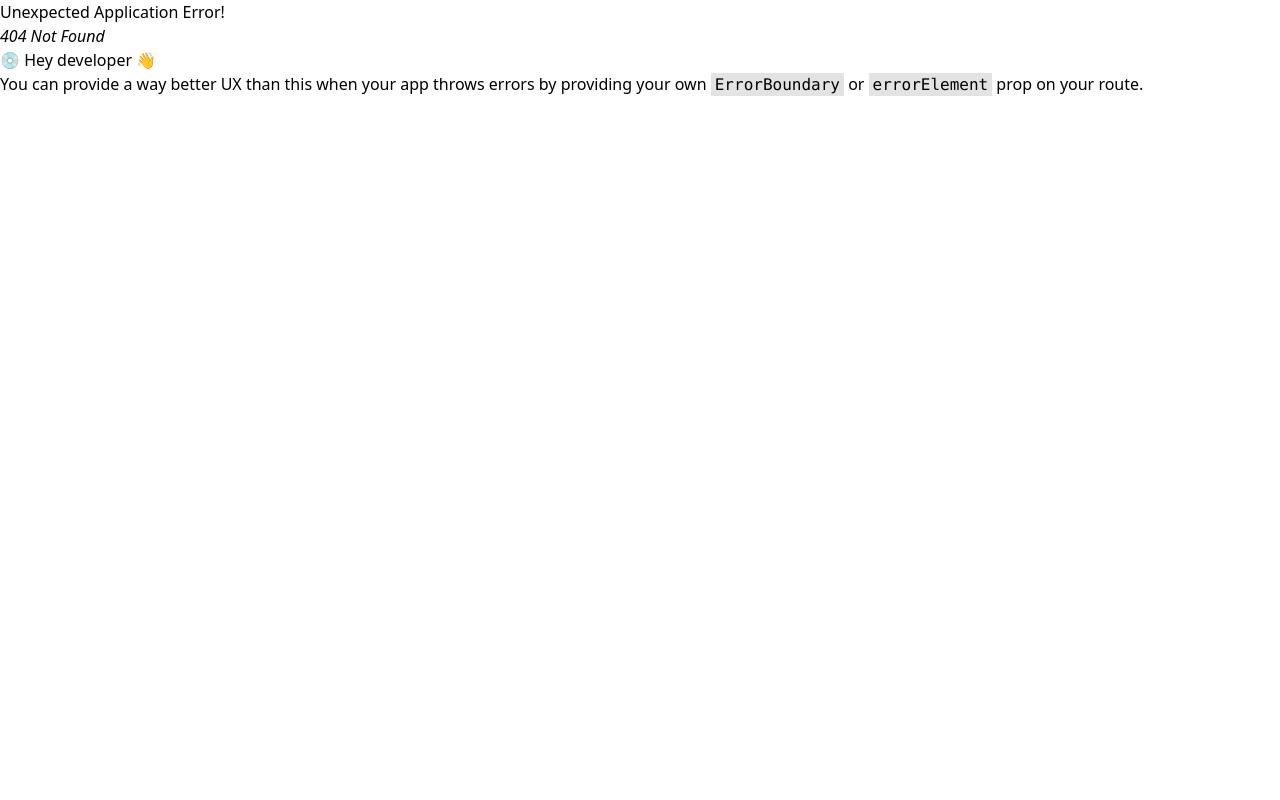
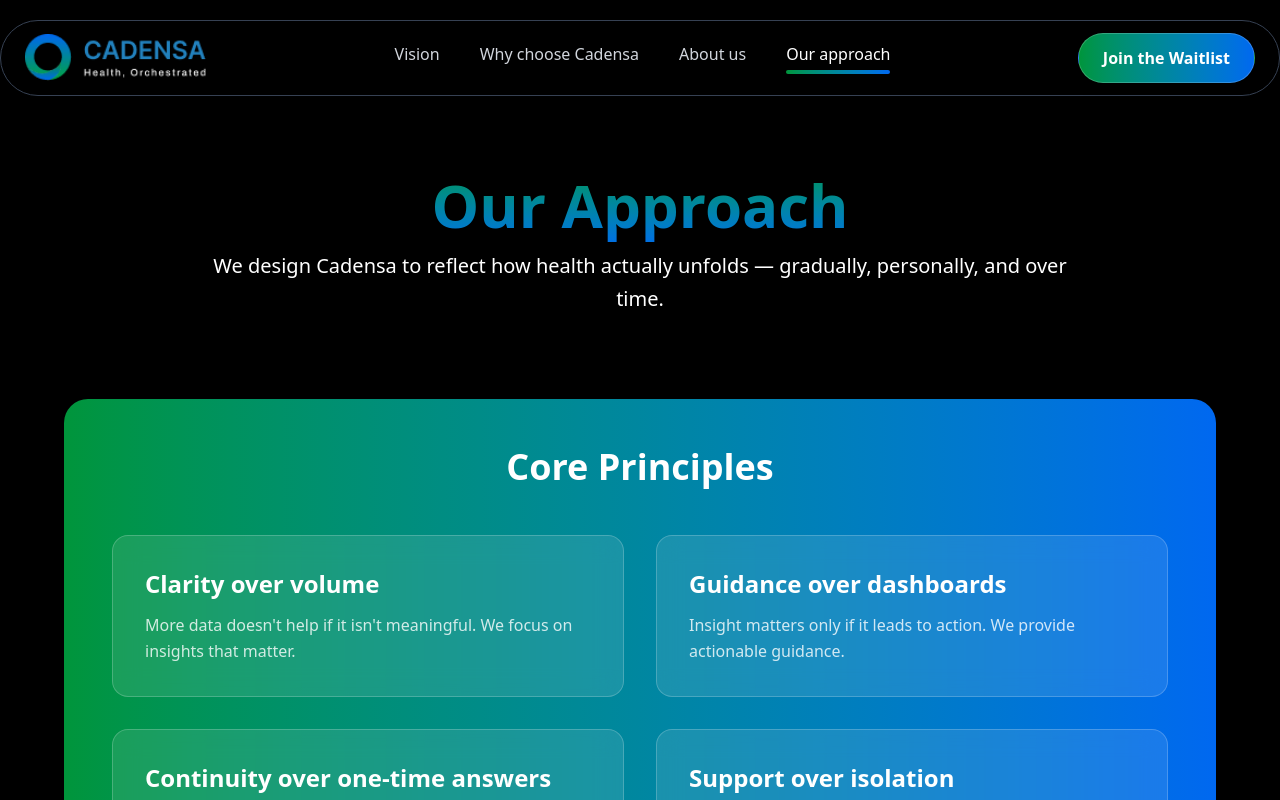
Before and after one commit to MohammedRasif/Tarakhpatel, a React (Vite) app: page /our_approach in a window 1280 px wide. Before the commit this address had no page. Shown: the top 800 px of the page. Built offline with nearby package versions, Linux system fonts and the light colour scheme.

Commit message:
add someting

```diff
--- a/src/component/Navbar/Navbar.jsx
+++ b/src/component/Navbar/Navbar.jsx
@@ -115,6 +115,27 @@ const Navbar = () => {
               </>
             )}
           </NavLink>
+          <NavLink
+            to="/our_approach"
+            className={({ isActive }) =>
+              `relative font-medium transition-all duration-300 hover:text-white pb-2 ${
+                isActive ? "text-white" : ""
+              }`
+            }
+          >
+            {({ isActive }) => (
+              <>
+                Our approach
+                <span
+                  className={`absolute bottom-0 left-0 w-full h-1 bg-gradient-to-r from-[#00953B] to-[#0068F0] rounded-full transition-all duration-500 ease-out ${
+                    isActive
+                      ? "scale-x-100 opacity-100"
+                      : "scale-x-0 opacity-0 hover:scale-x-100 hover:opacity-100"
+                  }`}
+                />
+              </>
+            )}
+          </NavLink>
         </div>
 
         {/* CTA Button - Hidden on Mobile */}
@@ -178,6 +199,19 @@ const Navbar = () => {
             >
               About us
             </NavLink>
+            <NavLink
+              to="/our_approach"
+              onClick={() => setMobileMenuOpen(false)}
+              className={({ isActive }) =>
+                `text-gray-300 font-medium text-lg py-3 px-4 rounded-xl transition-all duration-300 ${
+                  isActive
+                    ? "bg-gradient-to-r from-[#00953B] to-[#0068F0] text-white"
+                    : "hover:bg-white/10"
+                }`
+              }
+            >
+              Our approach
+            </NavLink>
 
             {/* Mobile CTA Button */}
             <div className="pt-2">
--- a/src/component/Page.jsx/Animatedborder.jsx
+++ b/src/component/Page.jsx/Animatedborder.jsx
@@ -27,14 +27,14 @@ const cardData = [
   },
   {
     icon: FaStethoscope,
-    title: "AI-Powered Insights        ",
-    description: "Translate raw data into clear, actionable guidance.",
+    title: "Adaptive Insights ",
+    description: "Translate raw data into clear, actionable guidance that evolves with your body",
   },
   {
     icon: FaParking,
-    title: "Adaptive Health span Plans",
+    title: "Supported Together",
     description:
-      "Plans that evolve as your body and life change.                          ",
+      "An intentional community to navigate the health journey with others.                     ",
   },
   {
     icon: GiMicroscope,
--- a/src/component/Page.jsx/Cadensa.jsx
+++ b/src/component/Page.jsx/Cadensa.jsx
@@ -10,8 +10,7 @@ function Cadensa() {
           Cadensa Orchestrates Your Health into One Unified System.
         </h1>
         <p className="text-[16px] text-gray-300 pt-5">
-          Cadensa is the worlds most personalized longevity ecosystem — an intelligent platform that unifies your health
-          data and transforms it into adaptive plans designed for your unique biology and goals.
+         Cadensa is an intelligent health system that transforms personal health data into practical wellness.
         </p>
       </div>
       <div className="relative flex items-center justify-center px-4">
--- a/src/component/Page.jsx/FounderStory.jsx
+++ b/src/component/Page.jsx/FounderStory.jsx
@@ -13,7 +13,7 @@ function FounderStory() {
       <div className="text-white container mx-auto px-4 py-10 sm:py-16 ">
         <div className="lg:flex items-center justify-between pt-24">
           <h1 className="lg:w-1/2  text-3xl sm:text-4xl md:text-5xl font-medium leading-tight mb-6 sm:mb-8 pt-14">
-            Healing Today, <br /> Shaping Tomorrow
+            Building Clarity into <br /> Modern Health.
           </h1>
           <p className=" lg:w-1/2 text-base sm:text-lg text-[#B4B4B6] mb-4 sm:mb-5">
             We’re committed to improving lives in the present while building a
@@ -35,18 +35,21 @@ function FounderStory() {
               Vision
             </h1>
             <p className="text-base sm:text-lg text-[#B4B4B6] mb-4 sm:mb-5">
-              To redefine how the world approaches aging - from reactive care to
-              proactive, personalized longevity - by building the most
-              intelligent, integrated ecosystem for lifelong health.
+              A future where people clearly understand their health and feel
+              supported as they act on it. We envision a world where health is
+              no longer fragmented, confusing, or navigated alone. Cadensa
+              exists to help people age well with direction, not guesswork.
             </p>
             <h1 className="lg:text-[32px] text-[20px] font-medium lg:pt-0 pt-5">
               Mission
             </h1>
             <p className="text-base sm:text-lg text-[#B4B4B6] mb-4 sm:mb-5">
-              Our mission is to empower people with early, personalized insights
-              and adaptive tools that optimize healthspan and
-              align their entire care ecosystem around a smarter path to
-              long term wellbeing.
+              Our mission is to turn personal health data into clarity, action
+              and ongoing support. Cadensa is building an intelligent health
+              system that helps people understand what matters most, take
+              achievable action and stay engaged over time through guidance and
+              community. We believe lasting health comes from aligning insight,
+              action, and support.
             </p>
           </div>
         </div>
@@ -78,7 +81,7 @@ function FounderStory() {
             <p className="text-base sm:text-lg text-[#B4B4B6] mb-4 sm:mb-5">
               Cadensa is your personal health operating system - unifying data
               from wearables, labs, and lifestyle to deliver adaptive,
-              Al-powered prevention plans. It continuously learns from your
+              preventative guidance. It continuously learns from your
               unique health patterns, giving you early insights, evolving
               guidance, and coordinated support to help you age with strength
               and confidence.
--- a/src/component/Page.jsx/FristBanner.jsx
+++ b/src/component/Page.jsx/FristBanner.jsx
@@ -53,18 +53,19 @@ function FristBanner() {
         </div>
 
         <div className="flex flex-col items-center justify-center container mx-auto min-h-screen relative Archivo px-4 py-12 lg:py-6 lg:pt-0 pt-28 ">
-          <div className="w-full max-w-5xl text-center">
-            <h1 className="text-white text-[32px] font-medium leading-tight sm:text-[40px] md:text-[60px] lg:text-[75px]">
-              Cadensa: Your Personalized{" "}
-              <span className="bg-clip-text text-transparent bg-gradient-to-b from-[#00953B] to-[#0068F0] font-[550]">
-                Longevity Ecosystem
+          <div className="w-full max-w-7xl text-center">
+            <h1 className="  text-white text-[30px] leading-tight sm:text-[40px] md:text-[60px] lg:text-[65px]">
+              Cadensa: <span className="bg-clip-text lg:text-[60px] text-transparent bg-gradient-to-b from-[#00953B] to-[#0068F0] font-[550]">An Intelligent Health System for{" "}</span>
+              <span className="bg-clip-text lg:text-[60px] text-transparent bg-gradient-to-b from-[#00953B] to-[#0068F0] font-[550]">
+                Personalized Wellness
               </span>
             </h1>
+            <p className="lg:text-[42px] text-white">Launching January 2026</p>
             <p className="text-gray-400 text-[16px] pt-4 sm:text-[18px] md:text-[22px] lg:text-[28px]">
-              Where science, guidance, and support move as one.
+              We turn personalized health data into clarity, direction
             </p>
-            <p className="text-gray-300 text-[14px] pt-3 sm:text-[16px] md:text-[18px] lg:text-[22px]">
-              Launching January 2026.
+            <p className="text-gray-300 text-[14px] pt-3 sm:text-[16px] md:text-[18px] lg:text-[28px]">
+              and support-all in one place.
             </p>
             <div className="text-gray-300 flex flex-col sm:flex-row items-center justify-center gap-3 sm:gap-4 mt-6 sm:mt-8 w-full sm:w-auto">
               {/* <button className="rounded-full w-full sm:w-auto px-8 py-3 sm:px-10 sm:py-4 text-white font-semibold bg-gradient-to-r from-[#00953B] to-[#0068F0] cursor-pointer group text-[14px] sm:text-[16px] lg:text-[18px]">
--- /dev/null
+++ b/src/component/Page.jsx/OurApproach.jsx
@@ -0,0 +1,140 @@
+"use client";
+
+export default function OurApproach() {
+  const principles = [
+    {
+      title: "Clarity over volume",
+      description:
+        "More data doesn't help if it isn't meaningful. We focus on insights that matter.",
+    },
+    {
+      title: "Guidance over dashboards",
+      description:
+        "Insight matters only if it leads to action. We provide actionable guidance.",
+    },
+    {
+      title: "Continuity over one-time answers",
+      description:
+        "Health improves through sustained engagement, not isolated moments.",
+    },
+    {
+      title: "Support over isolation",
+      description: "Change is more sustainable when it's shared with others.",
+    },
+  ];
+
+  const buildFocus = [
+    "Respecting user data",
+    "Earning trust over time",
+    "Prioritizing long-term wellness over short-term engagement tricks",
+  ];
+
+  return (
+    <div className="bg-black text-white min-h-screen bg-gradient-to-b from-background via-background to-accent/5 pt-20">
+      {/* Hero Section */}
+      <section className="pt-20 pb-5 px-4 md:px-8 lg:px-16">
+        <div className="max-w-4xl mx-auto text-center">
+          <h1 className="bg-clip-text lg:text-[60px] text-transparent bg-gradient-to-b from-[#00953B] to-[#0068F0] font-[550]">
+            Our Approach
+          </h1>
+          <p className="text-lg md:text-xl text-muted-foreground leading-relaxed">
+            We design Cadensa to reflect how health actually unfolds —
+            gradually, personally, and over time.
+          </p>
+        </div>
+      </section>
+
+      {/* Core Principles Section */}
+      <section className="py-16 px-4 md:px-8 lg:px-16">
+        <div className="bg-gradient-to-r from-[#00953B] to-[#0068F0] rounded-3xl p-8 md:p-12 max-w-6xl mx-auto">
+          <h2 className="text-3xl md:text-4xl font-bold text-white mb-12 text-center">
+            Core Principles
+          </h2>
+
+          <div className="grid grid-cols-1 md:grid-cols-2 gap-8">
+            {principles.map((principle, index) => (
+              <div
+                key={index}
+                className="group relative overflow-hidden rounded-2xl bg-white/10 backdrop-blur-md border border-white/20 p-8 hover:bg-white/20 hover:shadow-xl transition-all duration-300"
+              >
+                {/* Hover gradient */}
+                <div className="absolute inset-0 bg-gradient-to-br from-white/10 via-transparent to-white/20 opacity-0 group-hover:opacity-100 transition-opacity duration-300" />
+
+                <div className="relative z-10">
+                  {/* Title */}
+                  <h3 className="text-xl md:text-2xl font-bold text-white mb-3">
+                    {principle.title}
+                  </h3>
+
+                  {/* Description */}
+                  <p className="text-white/80 leading-relaxed">
+                    {principle.description}
+                  </p>
+                </div>
+              </div>
+            ))}
+          </div>
+        </div>
+      </section>
+
+      {/* How We Build Section */}
+      <section className="py-16 px-4 md:px-8 lg:px-16 bg-secondary/30">
+        <div className="max-w-4xl mx-auto">
+          <h2 className="text-3xl md:text-4xl font-bold text-foreground mb-4 text-center">
+            How We Build
+          </h2>
+
+          <p className="text-lg text-muted-foreground text-center mb-12 leading-relaxed">
+            We're building Cadensa deliberately starting small, listening
+            closely, and improving through real use.
+          </p>
+
+          <div className="space-y-6">
+            {buildFocus.map((focus, index) => (
+              <div
+                key={index}
+                className="flex items-start gap-6 group  rounded-xl hover:bg-primary/5 transition-colors duration-300 "
+              >
+                <div className="flex-shrink-0">
+                  <div className="w-10 h-10 rounded-full bg-accent/20 flex items-center justify-center group-hover:bg-accent/40 transition-colors duration-300">
+                    <div className="w-5 h-5 rounded-full bg-accent" />
+                  </div>
+                </div>
+
+                {/* Content */}
+                <div className="flex-grow pt-1">
+                  <p className="text-lg text-foreground font-medium leading-relaxed">
+                    {focus}
+                  </p>
+                </div>
+              </div>
+            ))}
+          </div>
+
+          <div className="mt-12 p-8 rounded-2xl bg-card border border-border ">
+            <p className="text-lg text-foreground leading-relaxed text-center">
+              We believe health technology should be{" "}
+              <span className="font-semibold text-primary">
+                calm, transparent, and human
+              </span>{" "}
+              — not noisy or extractive.
+            </p>
+          </div>
+        </div>
+      </section>
+
+      {/* Call to Action Section */}
+      {/* <section className="py-16 px-4 md:px-8 lg:px-16 ">
+        <div className="max-w-3xl mx-auto text-center ">
+          <h2 className="text-2xl md:text-3xl font-bold text-foreground mb-6">Join us on this journey</h2>
+          <p className="text-muted-foreground text-lg mb-8 leading-relaxed">
+            Experience health technology designed around your real needs.
+          </p>
+          <button className="inline-block px-8 py-3 rounded-full bg-primary text-primary-foreground font-semibold hover:shadow-lg hover:scale-105 transition-all duration-300">
+            Get Started
+          </button>
+        </div>
+      </section> */}
+    </div>
+  );
+}
--- a/src/component/Page.jsx/SecondSection.jsx
+++ b/src/component/Page.jsx/SecondSection.jsx
@@ -5,7 +5,7 @@ function SecondSection() {
     <div className='bg-black container mx-auto py-10 pt-20'>
       <div className='lg:flex  justify-between '>
         <h1 className='text-white lg:text-[48px] text-[28px] font-medium leading-tight text-center lg:text-start  lg:w-1/2 lg:px-0 px-5 lg:pr-10' >Your Health Data is Scattered. Your Advice is Generic.</h1>
-        <p className='text-gray-300 lg:w-1/2 lg:pl-10 px lg:text-start text-center pt-2'>Your wearables track steps. Your lab tests live in portals. Your doctor has notes you can't access. And every app gives cookie-cutter advice. The result? A fragmented health picture and generic guidance that fails to move the needle on longevity.</p>
+        <p className='text-gray-300 lg:w-1/2 lg:pl-10 px lg:text-start text-center pt-2'>Your wearables track steps. Your lab tests live in portals. Your doctor has notes you can't access. And every app gives cookie-cutter advice. The result? A fragmented health picture causing confusion, generic advice and little support to understand progress or take confident next steps.</p>
       </div>
       <img src={img} className='lg:h-96 h-52 w-full mt-10 object-cover lg:rounded-2xl'  alt="" />
     </div>
--- a/src/component/Page.jsx/Trusted.jsx
+++ b/src/component/Page.jsx/Trusted.jsx
@@ -80,8 +80,7 @@ function Trusted() {
           </p>
           <p className="text-base sm:text-lg text-[#B4B4B6]">
             Along the way, I've seen how fragmented health data keeps patients from realizing their full health
-            potential. That's why I founded Cadensa: to unify wearables, labs, and AI-driven insights into one ecosystem
-            for longevity. The goal is to help people live in cadence with their health, so they can truly thrive.
+            potential. That's why I founded Cadensa: to unify wearables, labs, and AI-driven insights into one ecosystem for wellness. The goal is to help people live in cadence with their health, so they can truly thrive.
           </p>
         </div>
         <div className="w-full md:w-1/2 flex justify-center md:justify-end">
```
Also changed, not shown: src/component/Page.jsx/Banner.jsx (+52 -37 lines), src/main.jsx (+6 -1 lines), src/image/Frame 1707483045.png, src/image/Image.jpeg (added).
